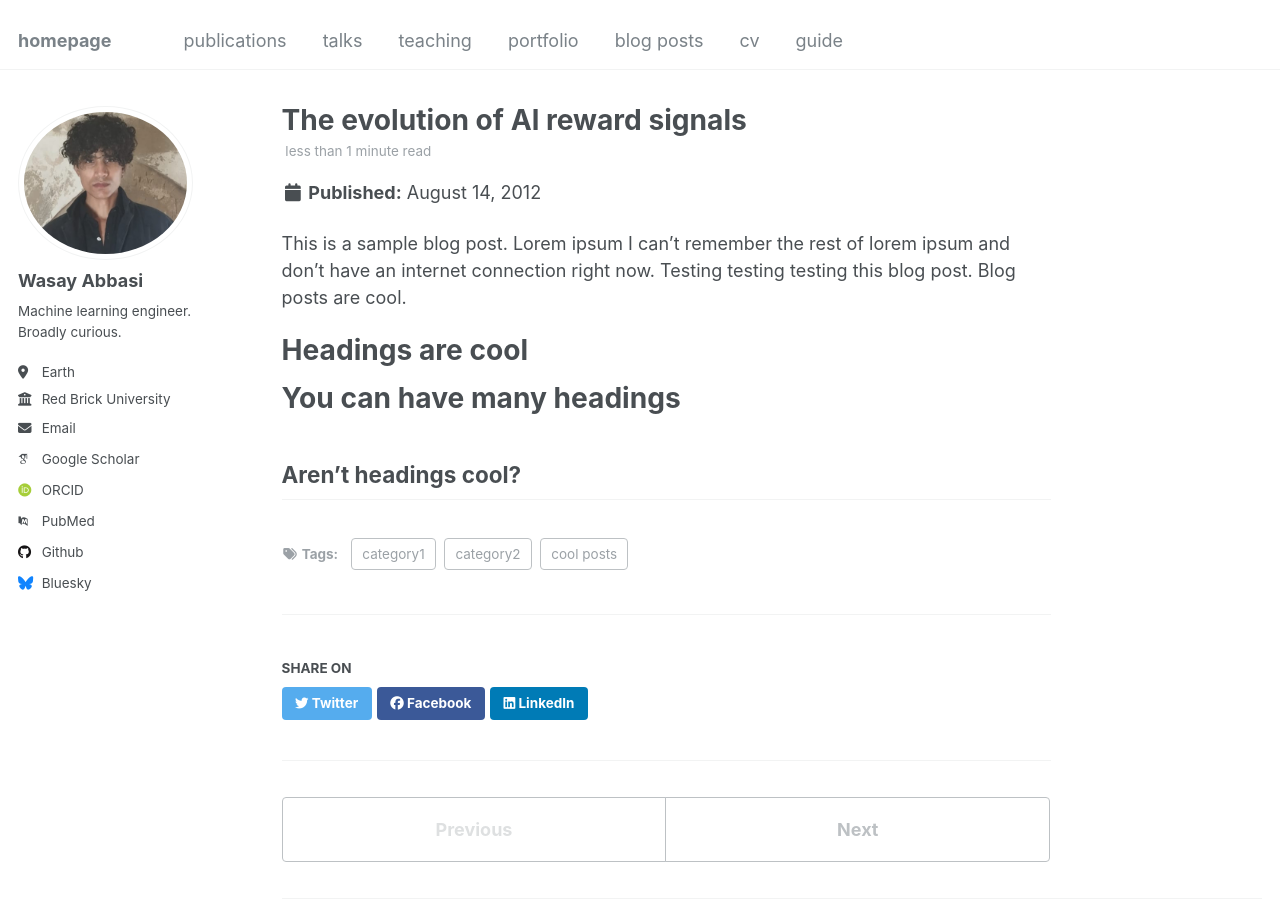
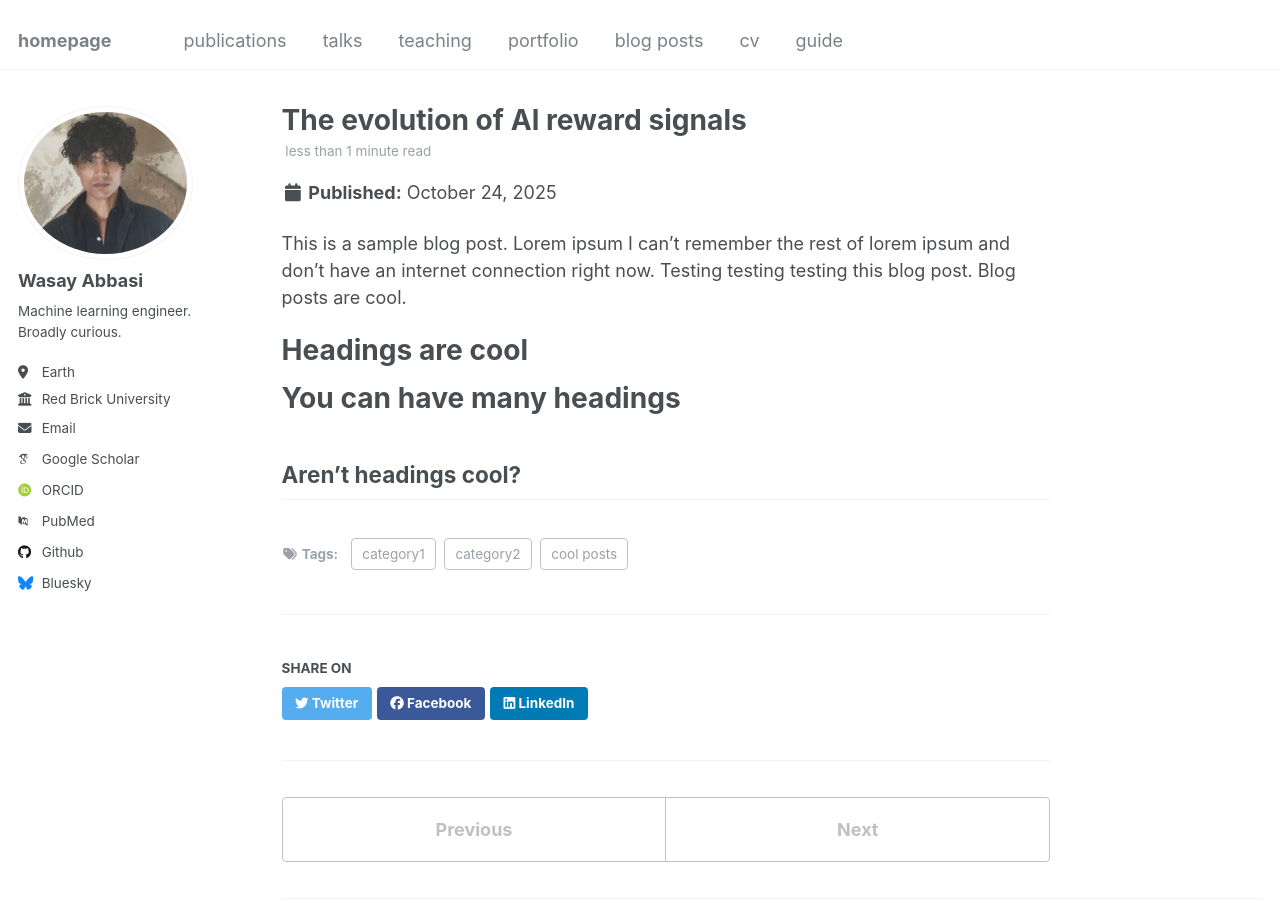
Before and after one commit to Wasayaliabbasi/wasayaliabbasi.github.io, a Jekyll site: the page built from _posts/2012-08-14-blog-post-1.md, in a window 1280 px wide and 900 px high. Built offline with Jekyll 4.4.1, drawn with Linux system fonts in a browser that asks for light colours; some web fonts are replaced.

Commit message:
Update 2012-08-14-blog-post-1.md

```diff
--- a/_posts/2012-08-14-blog-post-1.md
+++ b/_posts/2012-08-14-blog-post-1.md
@@ -1,6 +1,6 @@
 ---
 title: 'The evolution of Al reward signals'
-date: 2012-08-14
+date: 2025-10-24
 permalink: /posts/2012/08/blog-post-1/
 tags:
   - cool posts
```
